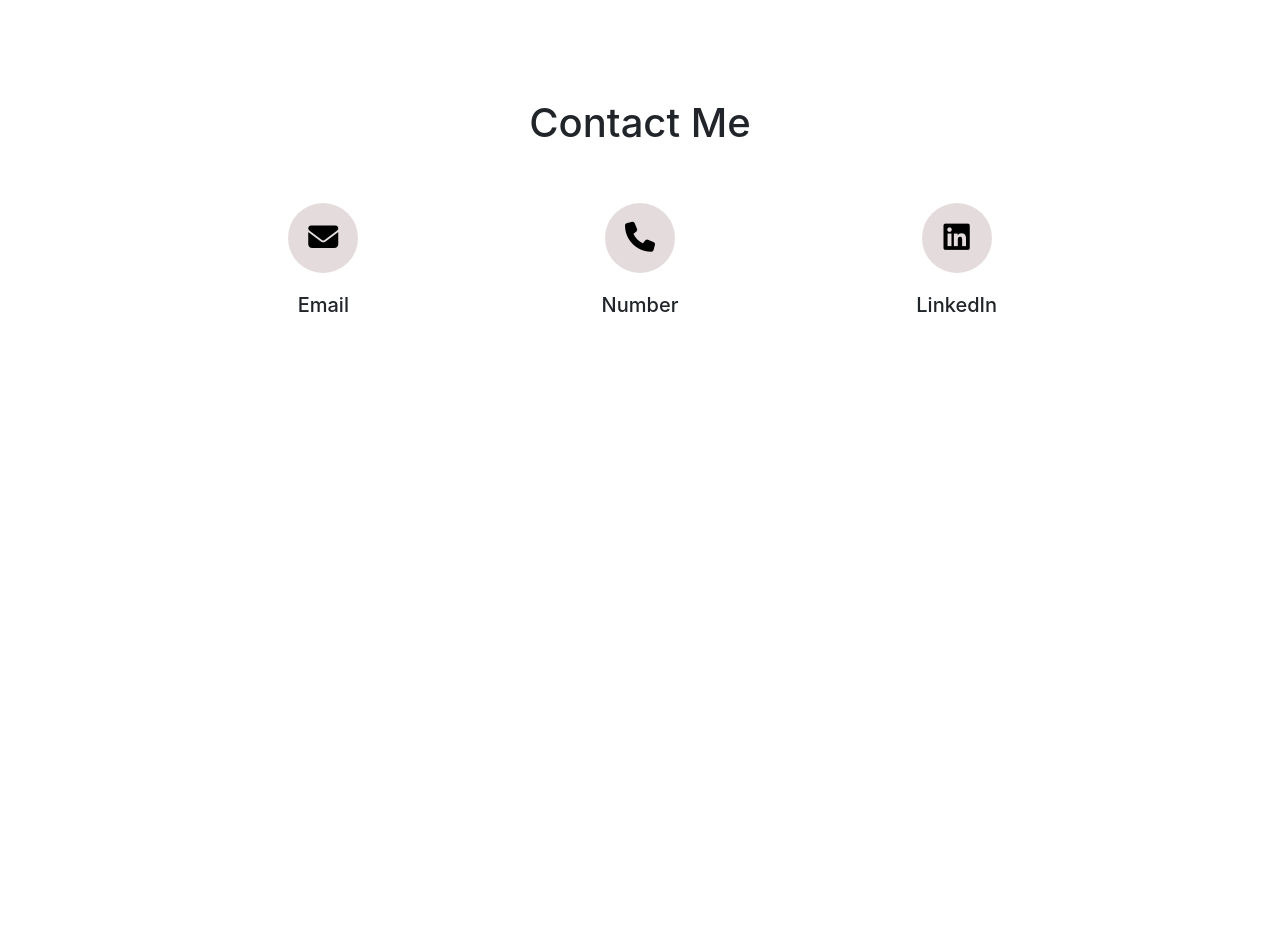
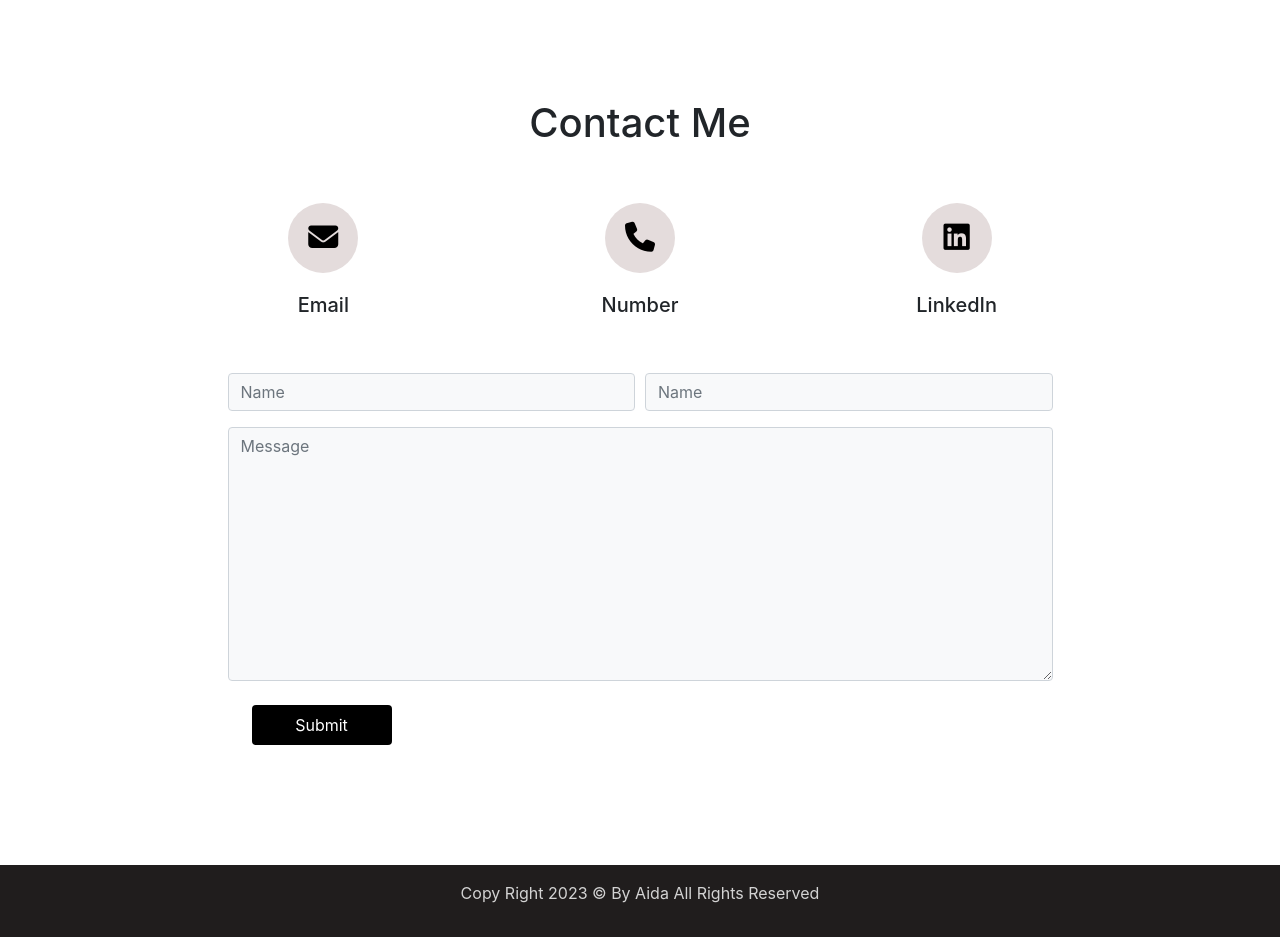
Before and after one commit to aidatavar/portpofolio3.0, a plain HTML site: page index.html in a window 1280 px wide. Shown: the part 2449-3386 px from the top of the page. Before the commit the page ends 2918 px from the top, so only its background shows below. Drawn offline with nearby package versions, Linux system fonts and the light colour scheme.

Commit message:
added contact and footer

```diff
--- a/index.html
+++ b/index.html
@@ -181,7 +181,7 @@
             </div>
         </div>
 
-        <div class="contact py-5">
+        <section class="contact py-5">
             <div class="container py-5">
                 <h1 class="text-center">Contact Me</h1>
                 <div class="row py-5">
@@ -208,8 +208,34 @@
                         </div>
                     </div>
                 </div>
+
+                <div class="row">
+                    <div class="col-lg-9 mx-auto">
+                        <form action="">
+                            <div class="form-row">
+                                <div class="col-lg-6">
+                                    <input type="text" class="form-control bg-light mb-3" placeholder="Name">
+                                </div>
+                                <div class="col-lg-6">
+                                    <input type="text" class="form-control bg-light mb-3" placeholder="Name">
+                                </div>
+                            </div>
+                            <div class="form-row">
+                                <div class="col-lg-12">
+                                    <textarea name="" id="" class="form-control bg-light" placeholder="Message" cols="30" rows="10"></textarea>
+                                </div>
+                            </div>
+                            <button class="btn3 m-4"> Submit</button>
+                        </form>
+                    </div>
+                </div>
             </div>
-        </div>
+        </section>
+
+
+        <footer class="py-3 text-center">
+            <p>Copy Right 2023 © By Aida All Rights Reserved</p>
+        </footer>
 
     <script src="https://cdn.jsdelivr.net/npm/bootstrap@5.3.0/dist/js/bootstrap.bundle.min.js
         "></script>
--- a/style.css
+++ b/style.css
@@ -285,5 +285,28 @@ h1{
 
 .circle:hover{
     background-color: black;
+    transition: 0.4s;
     color: #ffff;
 }
+
+.contact .btn3{
+    background-color: black;
+    color: #ffff;
+    outline: none;
+    border: none;
+    height: 40px;
+    width: 140px;
+    border-radius: 4px;
+}
+
+.btn3:hover{
+    background: white;
+    color: black;
+    transition: 0.4s;
+    border: 1px solid black;
+}
+
+footer{
+    background-color: rgb(32, 29, 29);
+    color: lightgray;
+}
```
